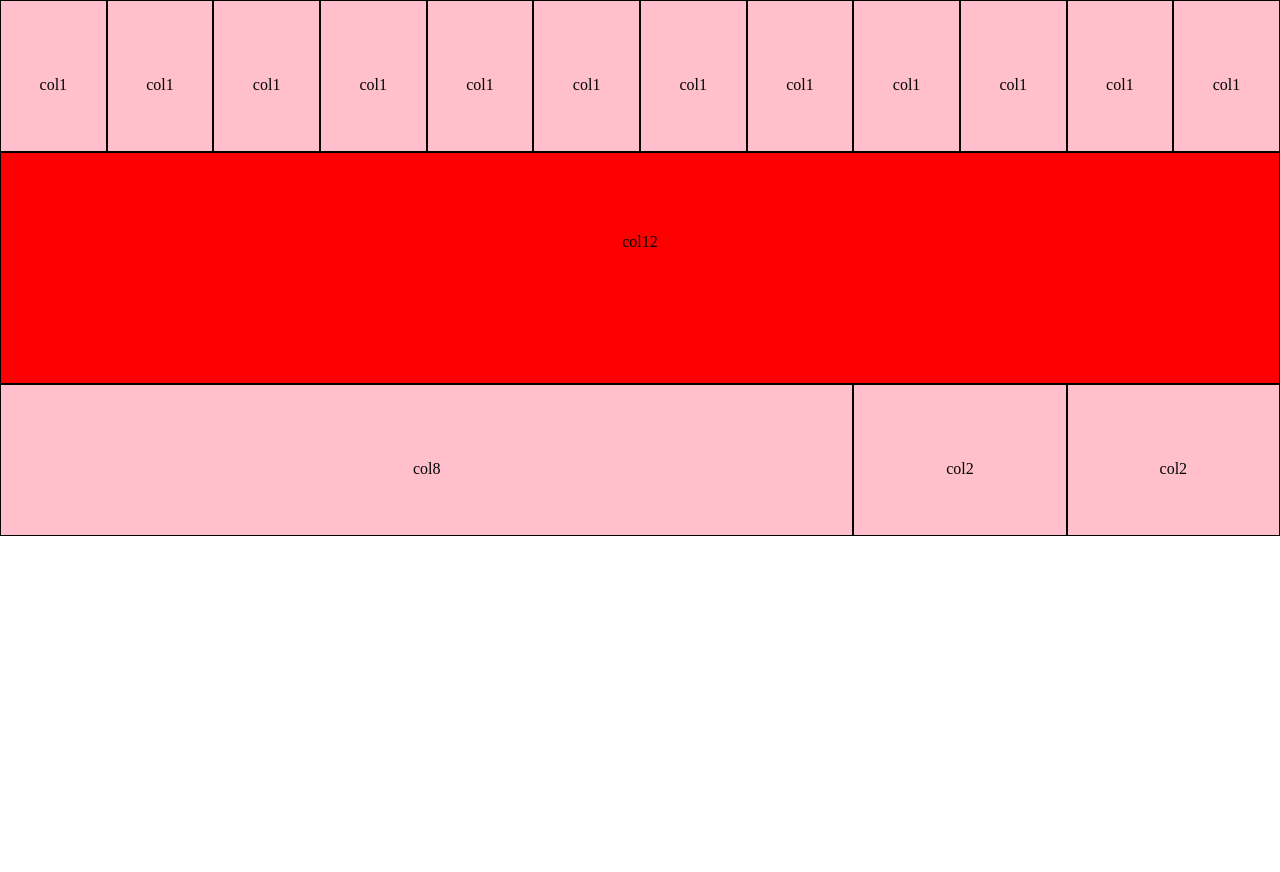
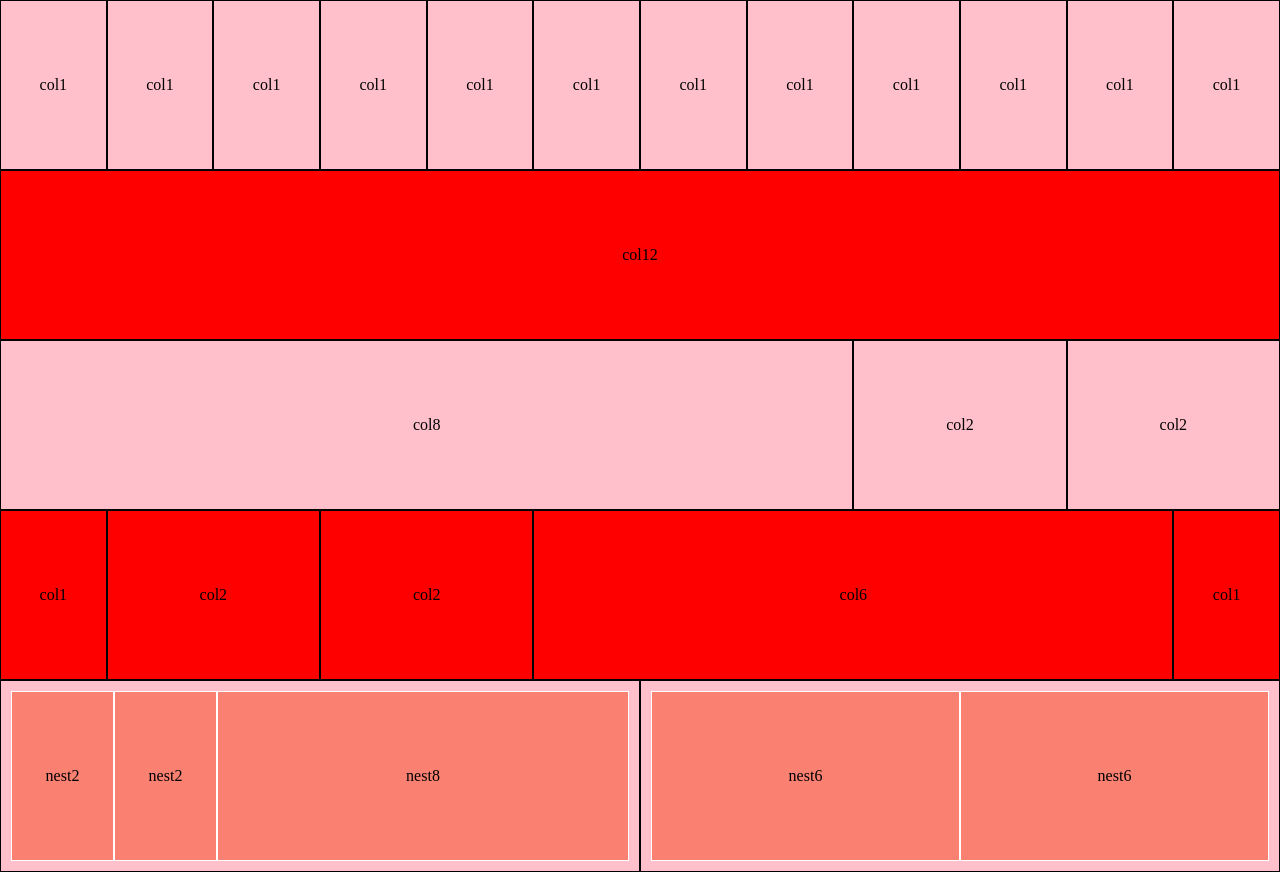
Before and after one commit to DaniM-web/html-css-12bool, a plain HTML site: page index.html in a window 1280 px wide. Before the commit the page ends 800 px from the top, so only its background shows below. Drawn offline with Linux system fonts and the light colour scheme.

Commit message:
consegna-ex-base

```diff
--- a/index.html
+++ b/index.html
@@ -93,8 +93,65 @@
           col2
         </p>
       </div>
+    </div>
+    <div class="container row4">
+        <div class="col-1">
+          <p>
+            col1
+          </p>
+        </div>
+        <div class="col-2">
+          <p>
+            col2
+          </p>
+        </div>
+        <div class="col-2">
+          <p>
+            col2
+          </p>
+        </div>
+        <div class="col-6">
+          <p>
+            col6
+          </p>
+        </div>
+        <div class="col-1">
+          <p>
+            col1
+          </p>
+        </div>
+    </div>
+    <div class="container row5">
+      <div class="nest1 col-6">
+        <div class="col-2">
+          <p>
+            nest2
+          </p>
+        </div>
+        <div class="col-2">
+          <p>
+            nest2
+          </p>
+        </div>
+        <div class="col-8">
+          <p>
+            nest8
+          </p>
+        </div>
+      </div>
+      <div class="nest2 col-6">
+        <div class="col-6">
+          <p>
+            nest6
+          </p>
+        </div>
+        <div class="col-6">
+          <p>
+            nest6
+          </p>
+        </div>
+      </div>
 
     </div>
-
   </body>
 </html>
--- a/lib/12colfw.css
+++ b/lib/12colfw.css
@@ -2,7 +2,7 @@
 
 /* regole di contenitore */
 .container{
-  max-width: 100vw;
+  max-width: 1800px;
   margin: 0 auto;
 }
 
@@ -17,7 +17,6 @@
 
 [class*="col-"] {
   float: left;
-  height: 150px;
 }
 
 
--- a/style.css
+++ b/style.css
@@ -10,14 +10,14 @@
   text-align: center;
 }
 
- .col-1 {
+ .row1 > .col-1 {
    padding: 75px 0;
    border: 1px solid black;
  }
 
 .row2{
   width: 100%;
-  padding-top: 80px;
+  padding: 75px 0;
   background-color: red;
   text-align: center;
   border: 1px solid black;
@@ -28,3 +28,34 @@
   border: 1px solid black;
   padding: 75px 0;
 }
+
+.row4 {
+  width: 100%;
+  background-color: red;
+  text-align: center;
+}
+  .row4 > .col-1,
+  .row4 > .col-2,
+  .row4 > .col-6{
+    border: 1px solid black;
+    padding: 75px 0;
+  }
+
+  .row5{
+    width: 100%;
+    text-align: center;
+  }
+
+.nest1, .nest2{
+  padding: 10px;
+  background-color: pink;
+  border: 1px solid black;
+}
+
+.nest1 > .col-2,
+.nest1 > .col-8,
+.nest2 > .col-6 {
+  background-color: salmon;
+  border: 1px solid #fff;
+  padding: 75px 0;
+}
```
